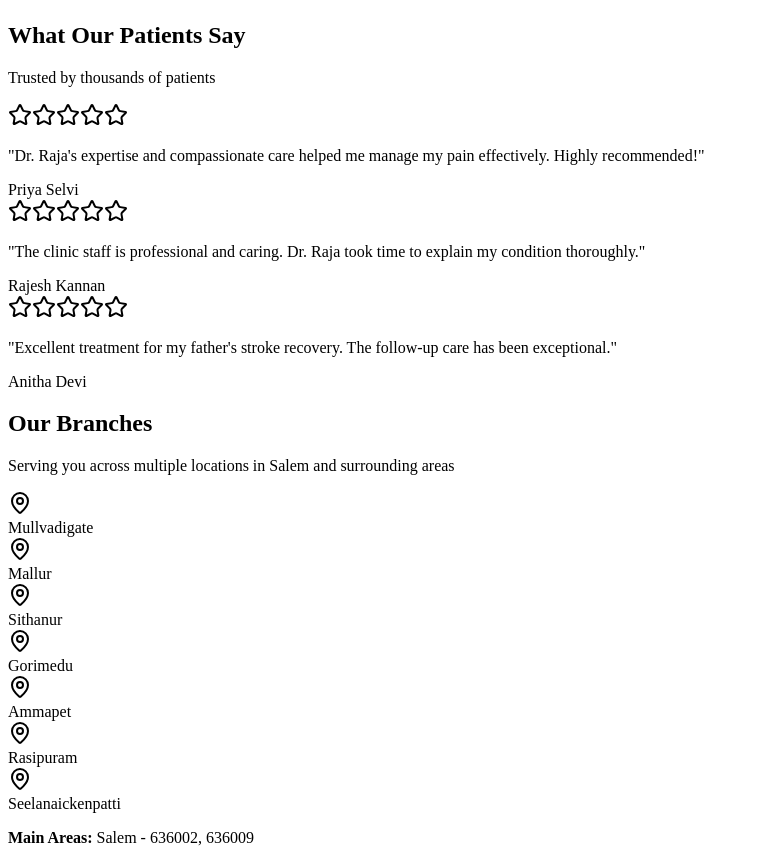
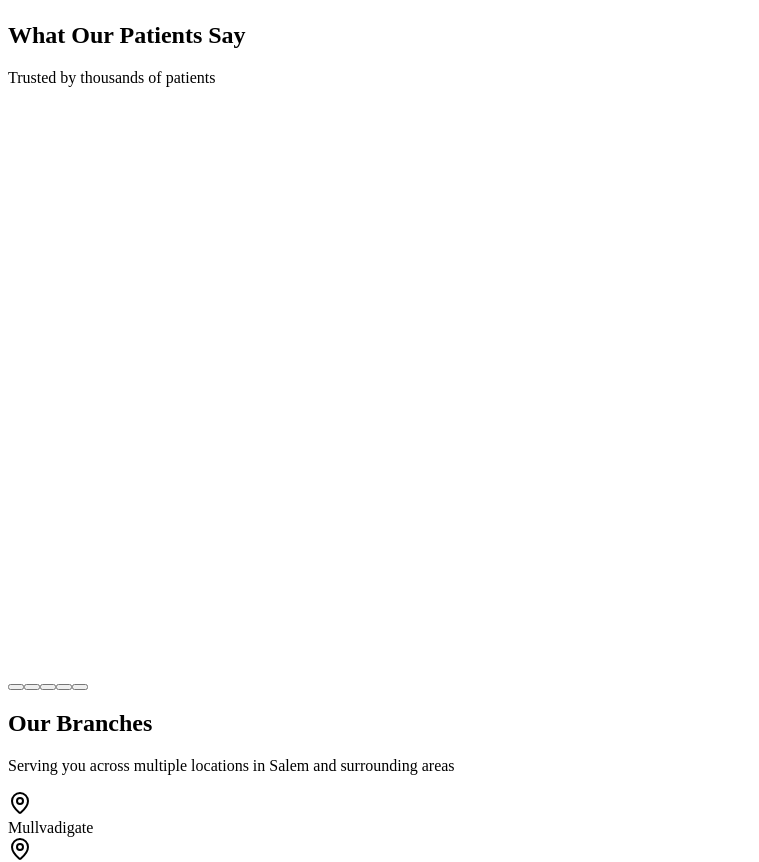
Before and after one commit to Rakesh-ai-ds/raja_health_care_clinic, a React (Vite) app in the folder client/: page / in a window 1280 px wide. Shown: the part 5571-6433 px from the top of the page, without its empty margins (0-759 px from the left). Built offline with nearby package versions, Linux system fonts and the light colour scheme; a web font is replaced by a local one.

Commit message:
Add auto-cycling testimonial carousel with animations

```diff
--- a/client/src/index.css
+++ b/client/src/index.css
@@ -353,3 +353,31 @@
     inset: -1px;
   }
 }
+/* Custom Animations */
+@keyframes fadeIn {
+  from {
+    opacity: 0;
+    transform: translateY(20px);
+  }
+  to {
+    opacity: 1;
+    transform: translateY(0);
+  }
+}
+
+@keyframes float {
+  0%, 100% {
+    transform: translateY(0);
+  }
+  50% {
+    transform: translateY(-10px);
+  }
+}
+
+.animate-fade-in {
+  animation: fadeIn 0.8s ease-out;
+}
+
+.animate-float {
+  animation: float 3s ease-in-out infinite;
+}
--- a/client/src/pages/Home.tsx
+++ b/client/src/pages/Home.tsx
@@ -1,3 +1,4 @@
+import { useState, useEffect } from "react";
 import { Link } from "wouter";
 import { Button } from "@/components/ui/button";
 import { Card, CardContent } from "@/components/ui/card";
@@ -116,7 +117,27 @@ export default function Home() {
       rating: 5,
       text: "Excellent treatment for my father's stroke recovery. The follow-up care has been exceptional.",
     },
+    {
+      name: "Murugan S.",
+      rating: 5,
+      text: "Best physiotherapy clinic in Salem. My back pain is completely gone after just 2 weeks of treatment!",
+    },
+    {
+      name: "Lakshmi P.",
+      rating: 5,
+      text: "Very professional service. Dr. Raja is very knowledgeable and explains everything clearly.",
+    },
   ];
+
+  // Auto-cycling testimonial carousel
+  const [currentIndex, setCurrentIndex] = useState(0);
+
+  useEffect(() => {
+    const interval = setInterval(() => {
+      setCurrentIndex((prev) => (prev + 1) % testimonials.length);
+    }, 4000); // Change every 4 seconds
+    return () => clearInterval(interval);
+  }, [testimonials.length]);
 
   return (
     <div className="min-h-screen">
@@ -407,32 +428,55 @@ export default function Home() {
         </div>
       </section>
 
-      {/* Patient Testimonials */}
-      <section className="py-20 md:py-24">
+      {/* Patient Testimonials - Auto-Cycling Carousel */}
+      <section className="py-20 md:py-24 overflow-hidden">
         <div className="max-w-7xl mx-auto px-6 md:px-8">
           <div className="text-center space-y-4 mb-12">
-            <h2 className="text-3xl md:text-4xl font-bold font-serif">What Our Patients Say</h2>
+            <h2 className="text-3xl md:text-4xl font-bold font-serif animate-fade-in">What Our Patients Say</h2>
             <p className="text-lg text-muted-foreground">Trusted by thousands of patients</p>
           </div>
 
-          <div className="grid md:grid-cols-3 gap-8">
+          {/* Carousel Container */}
+          <div className="relative">
+            {/* Sliding Testimonials */}
+            <div className="flex transition-transform duration-700 ease-in-out"
+              style={{ transform: `translateX(-${currentIndex * 100}%)` }}>
               {testimonials.map((testimonial, index) => (
-              <Card key={index} className="hover-elevate transition-all duration-300" data-testid={`card-testimonial-${index}`}>
-                <CardContent className="p-8 space-y-4">
-                  <div className="flex gap-1">
+                <div key={index} className="w-full flex-shrink-0 px-4">
+                  <Card className="max-w-2xl mx-auto shadow-lg hover:shadow-xl transition-shadow duration-300">
+                    <CardContent className="p-8 md:p-12 space-y-6 text-center">
+                      <div className="flex justify-center gap-1">
                         {[...Array(testimonial.rating)].map((_, i) => (
-                      <Star key={i} className="w-5 h-5 fill-primary text-primary" />
+                          <Star key={i} className="w-6 h-6 fill-yellow-400 text-yellow-400 animate-pulse" style={{ animationDelay: `${i * 0.1}s` }} />
                         ))}
                       </div>
-                  <p className="text-base text-muted-foreground leading-relaxed italic">
+                      <p className="text-xl md:text-2xl text-foreground leading-relaxed italic font-medium">
                         "{testimonial.text}"
                       </p>
-                  <div className="pt-4 border-t">
-                    <div className="font-semibold">{testimonial.name}</div>
+                      <div className="pt-4">
+                        <div className="font-bold text-lg text-primary">{testimonial.name}</div>
+                        <div className="text-sm text-muted-foreground">Verified Patient</div>
                       </div>
                     </CardContent>
                   </Card>
+                </div>
               ))}
+            </div>
+
+            {/* Carousel Indicators */}
+            <div className="flex justify-center gap-2 mt-8">
+              {testimonials.map((_, index) => (
+                <button
+                  key={index}
+                  onClick={() => setCurrentIndex(index)}
+                  className={`w-3 h-3 rounded-full transition-all duration-300 ${index === currentIndex
+                      ? 'bg-primary w-8'
+                      : 'bg-primary/30 hover:bg-primary/50'
+                    }`}
+                  aria-label={`Go to testimonial ${index + 1}`}
+                />
+              ))}
+            </div>
           </div>
         </div>
       </section>
```
Lines whose indentation alone changed are shown as unchanged.
